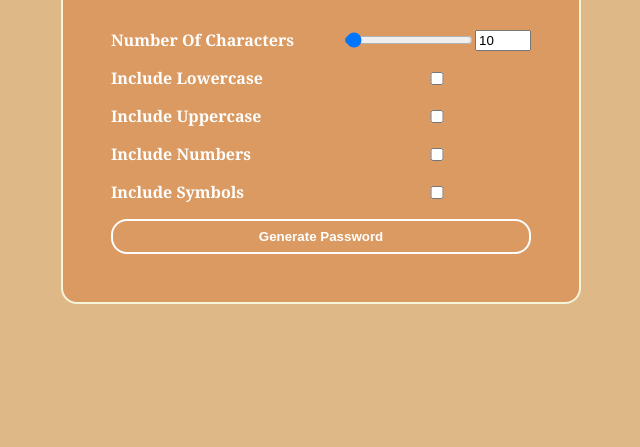
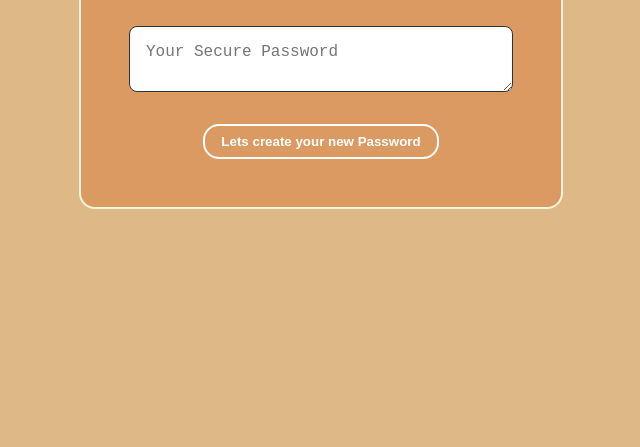
Before and after one commit to EM-T-Shells/utabc-pw-gen, a plain HTML site: page index.html in a window 1280 px wide. Shown: the part 353-800 px from the top of the page, without its empty margins (319-959 px from the left). Drawn offline with Linux system fonts and the light colour scheme.

Commit message:
further updated css and js files

```diff
--- a/assets/style.css
+++ b/assets/style.css
@@ -21,7 +21,7 @@ body {
 }
 
 .form {
-  display: grid;
+  display: none;
   grid-template-columns: auto auto;
   row-gap: 1rem;
   column-gap: 3rem;
--- a/index.html
+++ b/index.html
@@ -18,6 +18,9 @@
       placeholder= "Your Secure Password"
       ></textarea>
     </div>
+
+    <button type="click" id="btn-show-inputs" onclick="return showHideInputs()">Lets create your new Password</button>
+
 
     <form onsubmit = "return isChecked();" class="form" id="passwordGeneratorForm">
       <label for="characterAmountNumber">Number Of Characters</label>
```
